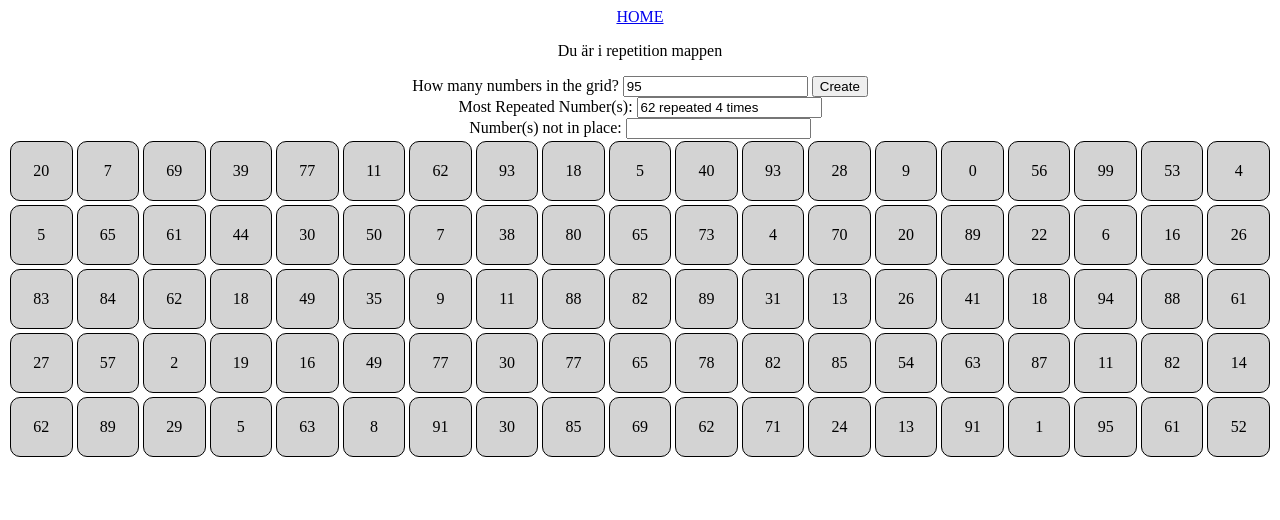
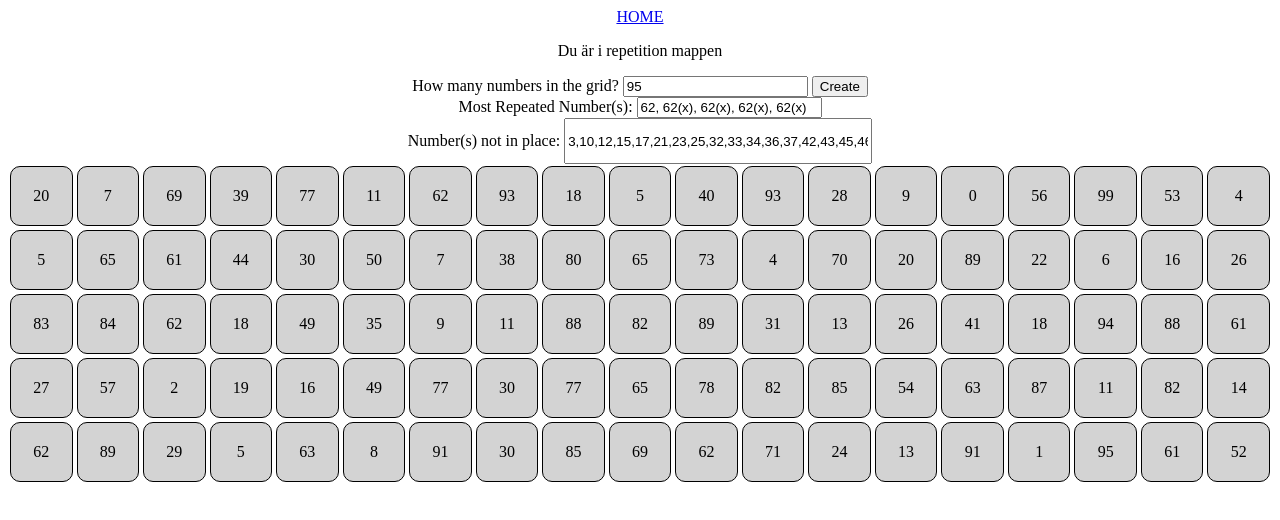
Before and after one commit to sarakarlssson/project1, a plain HTML site: page repetition/index.html in a window 1280 px wide. Drawn offline with Linux system fonts and the light colour scheme.

Commit message:
REPETITION
skriver ut siffrorna som inte finns med från 0-100 och även de siffror som repeteras flest gånger

```diff
--- a/repetition/index.css
+++ b/repetition/index.css
@@ -0,0 +1,5 @@
+#numbersNotInPlaceField {
+    width: 300px;
+    height: 40px;
+
+}
--- a/repetition/index.html
+++ b/repetition/index.html
@@ -6,6 +6,7 @@
     <meta name="viewport" content="width=>, initial-scale=1.0">
     <title>Repetition</title>
     <link rel="stylesheet" href="../common.css">
+    <link rel="stylesheet" href="index.css">
 </head>
 
 <body>
--- a/repetition/index.js
+++ b/repetition/index.js
@@ -1,5 +1,6 @@
+function repetition() {
+
     let mostRepeatedNumberField = document.getElementById("mostRepeatedNumberField")
-let numbersNotInPlaceField = document.getElementById("numbersNotInPlaceField")
     let gridItems = document.querySelectorAll(".gridContainer div");
 
     let numberCounter = 0;
@@ -21,16 +22,41 @@ for (let i = 0; i < gridItems.length; i++) {
             mostRepeatedNumberField.value = theMostRepeatedNumber
         }
         if (numberCounter == mostRepeatedNumber) {
-        mostRepeatedNumber = numberCounter
-        theMostRepeatedNumber = compareNumber
-        if (compareNumber == theMostRepeatedNumber) {
-            mostRepeatedNumberField.value = theMostRepeatedNumber + " repeated " + numberCounter + " times"
-        }
-        // if (compareNumber != theMostRepeatedNumber) {
-        //     mostRepeatedNumberField.value += ", " + theMostRepeatedNumber
+            mostRepeatedNumberField.value = theMostRepeatedNumber += ", " + compareNumber + "(x)"
 
-        // }
         }
 
         numberCounter = 0;
     }
+
+    let numbersNotInPlaceField = document.getElementById("numbersNotInPlaceField")
+    let numbersNotInGridArray = []
+    let isFound = false;
+
+    for (let i = 0; i <= 100; i++) {
+        isFound = false;
+        for (let j = 0; j < gridItems.length; j++) {
+            if (gridItems[j].textContent == i) {
+                isFound = true
+            }
+        }
+        if (isFound == false) {
+            numbersNotInGridArray.push(i)
+        }
+    }
+    numbersNotInPlaceField.value = numbersNotInGridArray
+    console.log(numbersNotInGridArray)
+
+    for (let i = 0; i < gridItems.length; i++) {
+        if (gridItems[i].textContent == mostRepeatedNumberField.value) {
+            console.log("tjenna")
+        }
+    }
+}
+
+
+createButton.addEventListener("click", function () {
+    repetition();
+})
+
+repetition();
```
Lines whose indentation alone changed are shown as unchanged.
